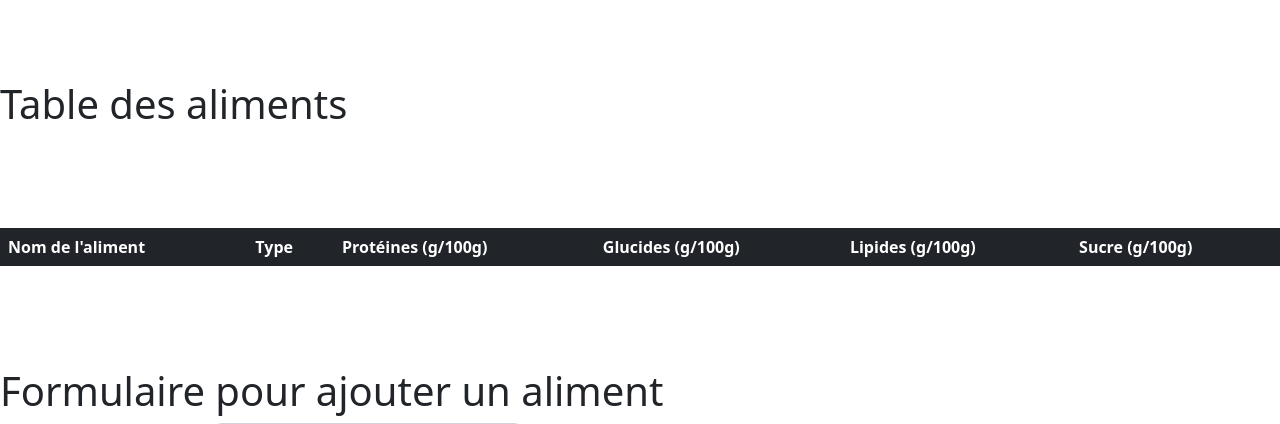
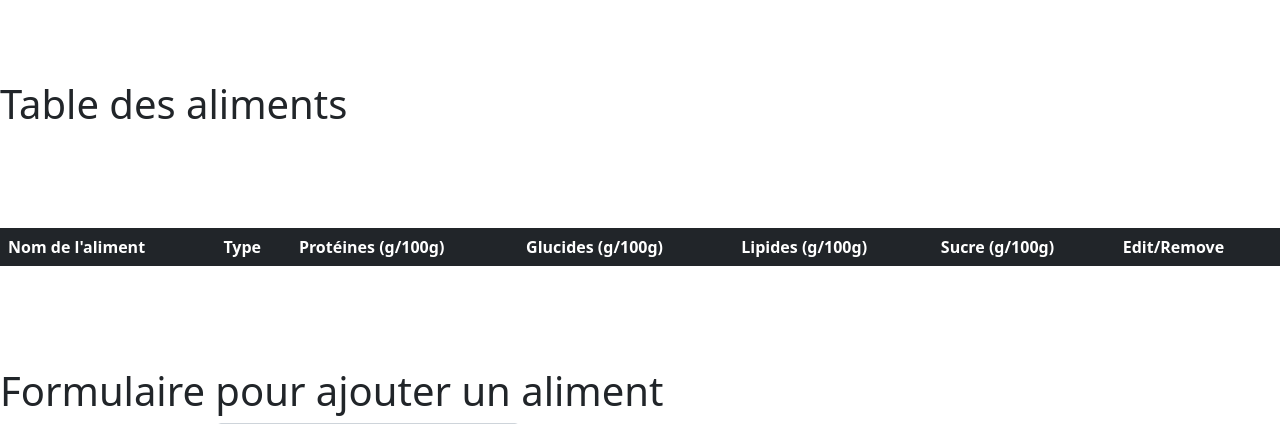
Before and after one commit to zouheirtouil/IDAW-projet, a PHP site: page /IDAW-projet/CRUD.php in a window 1280 px wide. Shown: the top 424 px of the page. Run offline with PHP 8.4, Linux system fonts and the light colour scheme; data that the repository does not hold is empty.

Commit message:
Avancement de page CRUD (edit)IDAW

```diff
--- a/IDAW-projet/frontend/CRUD.php
+++ b/IDAW-projet/frontend/CRUD.php
@@ -30,6 +30,7 @@
                     <th scope="col">Glucides (g/100g)</th>
                     <th scope="col">Lipides (g/100g)</th>
                     <th scope="col">Sucre (g/100g)</th>
+                    <th scope="col">Edit/Remove</th>
                  </tr>
             </thead>
 
@@ -240,15 +241,14 @@
                             <td> ${newAliment.gluc} </td>
                             <td> ${newAliment.lip}  </td>
                             <td> ${newAliment.suc}  </td>
+                            <td><button onclick="Edit(${newAliment.id})" style="color:blue">Edit</button>
+                            <button onclick="remove(${newAliment.id})" style="color:blue">Remove</button> </td>
                         `)
 
 
                 if (newAliment.id<50){
                     $("#aliments-"+newAliment.id).append
                         (`</tr>`)
-                }
-                else{
-                    $("#aliments-"+newAliment.id).append(`<button onclick="edit(${newAliment.id})" style="color:blue">Edit</button>  <button onclick="remove(${newAliment.id})" style="color:blue">Remove</button> </td> </tr>`);
                 }
                 currentMaxId++;
             }
```
